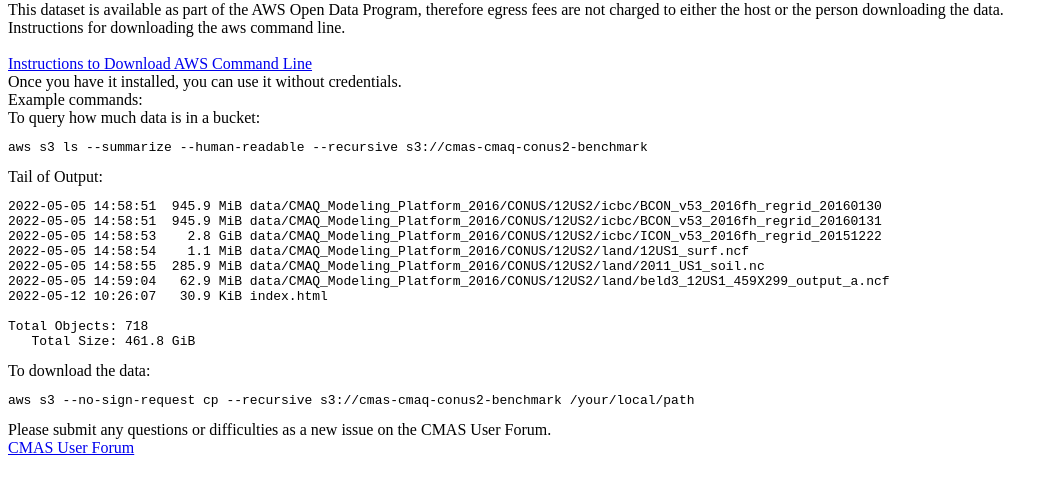
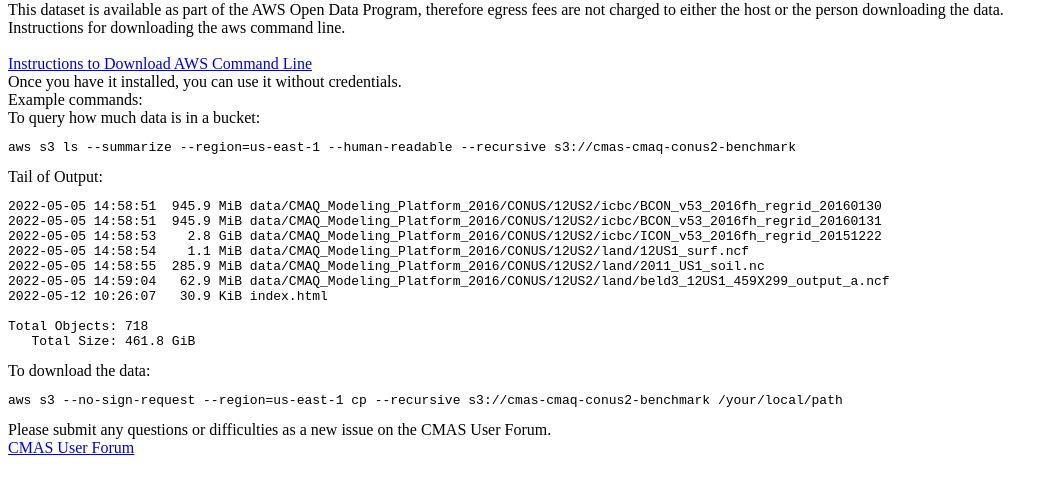
Before and after one commit to CMASCenter/cmas-datawarehouse-aws, a plain HTML site: page cmas-cmaq-conus2-benchmark/readme.html in a window 1280 px wide. Shown: the part 79-570 px from the top of the page, without its empty margins (0-1058 px from the left). Drawn offline with Linux system fonts and the light colour scheme.

Commit message:
update to add region

```diff
--- a/cmas-cmaq-conus2-benchmark/readme.html
+++ b/cmas-cmaq-conus2-benchmark/readme.html
@@ -20,7 +20,7 @@ To query how much data is in a bucket: <br>
 
 
 <pre>
-aws s3 ls --summarize --human-readable --recursive s3://cmas-cmaq-conus2-benchmark
+aws s3 ls --summarize --region=us-east-1 --human-readable --recursive s3://cmas-cmaq-conus2-benchmark
 </pre>
 
 Tail of Output: <br>
@@ -41,7 +41,7 @@ Total Objects: 718
 To download the data: <br>
 
 <pre>
-aws s3 --no-sign-request cp --recursive s3://cmas-cmaq-conus2-benchmark /your/local/path
+aws s3 --no-sign-request --region=us-east-1 cp --recursive s3://cmas-cmaq-conus2-benchmark /your/local/path
 </pre>
 
 Please submit any questions or difficulties as a new issue on the CMAS User Forum.<br>
```
